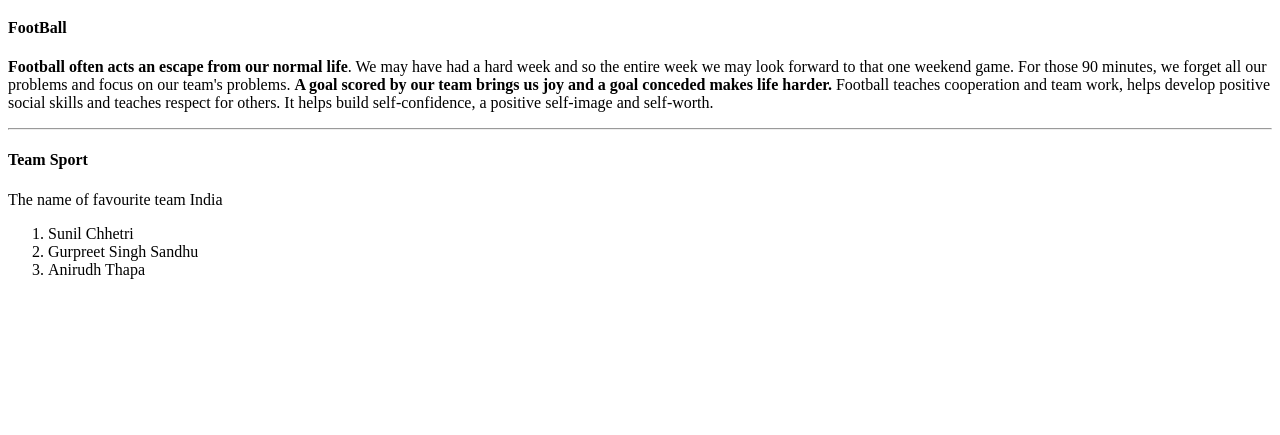
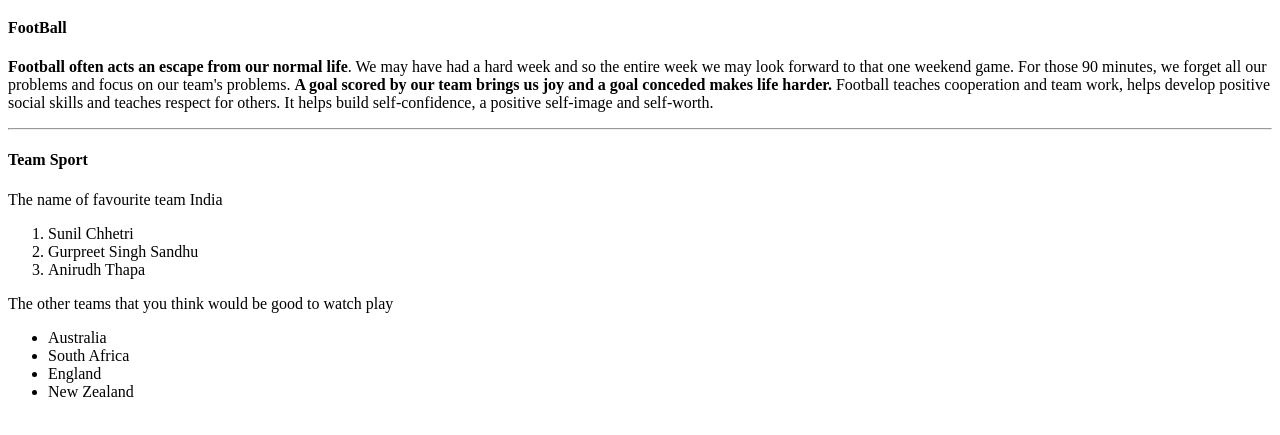
Before and after one commit to 44-563-Web-Apps-S23/44563-webapps-assignment-3-S562531, a plain HTML site: page index.html in a window 1280 px wide. Shown: the part 61-496 px from the top of the page. Drawn offline with Linux system fonts and the light colour scheme.

Commit message:
added unordered list

```diff
--- a/index.html
+++ b/index.html
@@ -18,7 +18,7 @@
         </p>
         <hr>
         <h4>Team Sport</h4>
-        <p>The name of favourite team India</p>
+        <p>The name of favourite team India
         <ol>
             <li>
                 Sunil Chhetri
@@ -30,5 +30,13 @@
                 Anirudh Thapa
             </li>
         </ol>
+        The other teams that you think would be good to watch play
+        <ul>
+            <li>Australia</li>
+            <li>South Africa</li>
+            <li>England</li>
+            <li>New Zealand</li>
+        </ul>
+        </p>
     </body>
 </html>
```
